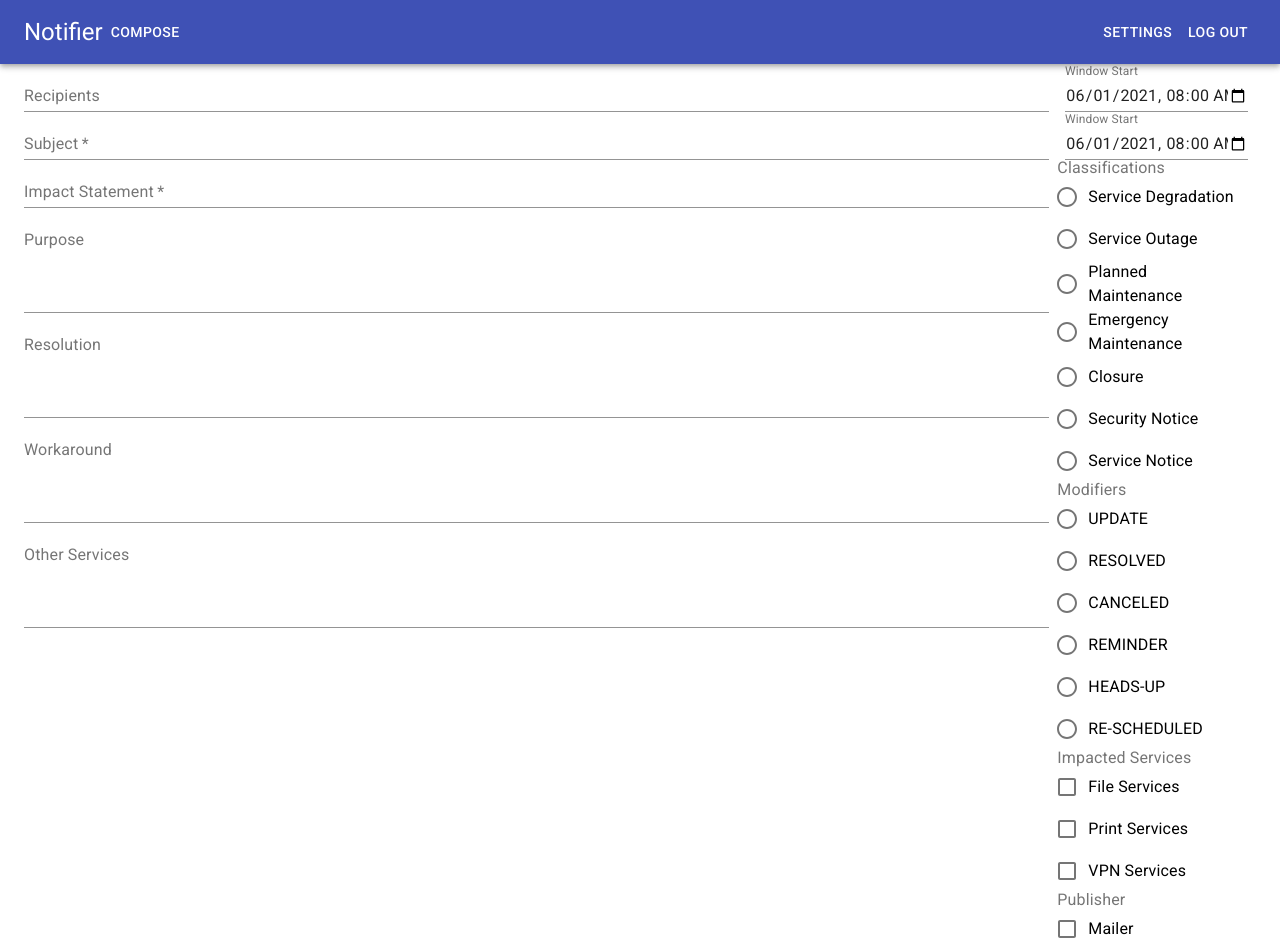
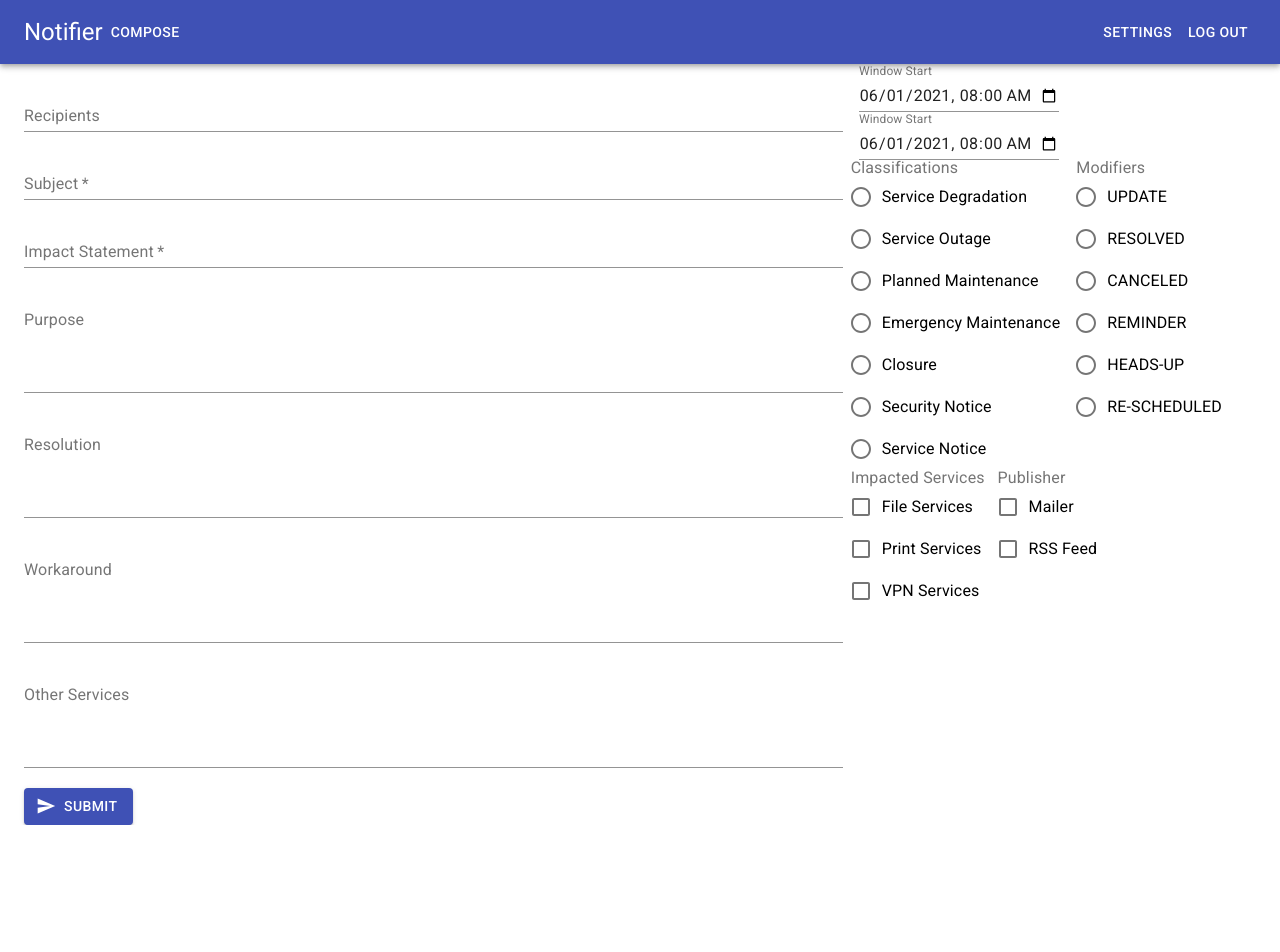
Before and after one commit to jaroldwong/notifier, a React (Create React App) app: page /compose in a window 1280 px wide. Shown: the top 952 px of the page. After the commit the page ends 825 px from the top, so only its background shows below. Built offline with nearby package versions, Linux system fonts and the light colour scheme; data requests are answered from the project's data file.

Commit message:
working radio selects

```diff
--- a/package.json
+++ b/package.json
@@ -4,6 +4,7 @@
   "private": true,
   "dependencies": {
     "@material-ui/core": "^4.11.4",
+    "@material-ui/icons": "^4.11.2",
     "@testing-library/jest-dom": "^5.12.0",
     "@testing-library/react": "^11.2.7",
     "@testing-library/user-event": "^12.8.3",
--- a/src/components/NoticesList.js
+++ b/src/components/NoticesList.js
@@ -1,3 +1,4 @@
+import Container from '@material-ui/core/Container';
 import Table from '@material-ui/core/Table';
 import TableBody from '@material-ui/core/TableBody';
 import TableCell from '@material-ui/core/TableCell';
@@ -13,6 +14,7 @@ const data = [
 
 const NoticesList = () => {
   return (
+    <Container>
       <TableContainer component={Paper}>
         <Table>
           <TableHead>
@@ -35,6 +37,7 @@ const NoticesList = () => {
           </TableBody>
         </Table>
       </TableContainer>
+    </Container>
   );
 };
 
--- a/src/pages/Compose.js
+++ b/src/pages/Compose.js
@@ -1,5 +1,7 @@
 import { useState, useEffect } from 'react';
 import { makeStyles } from '@material-ui/core/styles';
+
+import Button from '@material-ui/core/Button';
 import Checkbox from '@material-ui/core/Checkbox';
 import Container from '@material-ui/core/Container';
 import FormControl from '@material-ui/core/FormControl';
@@ -10,6 +12,7 @@ import Grid from '@material-ui/core/Grid';
 import Radio from '@material-ui/core/Radio';
 import RadioGroup from '@material-ui/core/RadioGroup';
 import TextField from '@material-ui/core/TextField';
+import SendIcon from '@material-ui/icons/Send';
 
 const useStyles = makeStyles((theme) => ({
   container: {
@@ -21,9 +24,21 @@ const useStyles = makeStyles((theme) => ({
     marginRight: theme.spacing(1),
     width: 200,
   },
+  field: {
+    marginTop: 20,
+    marginBottom: 20,
+    display: 'block',
+  },
 }));
 
 const Compose = () => {
+  const classes = useStyles();
+
+  const [formClassification, setFormClassification] = useState('');
+  const [formModifier, setFormModifier] = useState('');
+  const [formServices, setFormServices] = useState([]);
+  const [formPublishers, setFormPublishers] = useState([]);
+
   const [classifications, setClassifications] = useState([]);
   const [modifiers, setModifiers] = useState([]);
   const [impactedServices, setImpactedServices] = useState([]);
@@ -67,8 +82,6 @@ const Compose = () => {
     fetchSettings();
   }, []);
 
-  const classes = useStyles();
-
   const handleImpactedServicesChange = (event) => {
     setImpactedServices((prevState) => {
       return { ...prevState, [event.target.name]: event.target.checked };
@@ -82,40 +95,55 @@ const Compose = () => {
   };
 
   return (
-    <Container maxWidth="lg">
+    <Container m="2">
       <Grid container spacing={1}>
-        <Grid item xs={10}>
-          <form>
-            <TextField label="Recipients" fullWidth></TextField>
-            <TextField label="Subject" fullWidth required></TextField>
+        <Grid item lg={8}>
+          <form noValidate autoComplete="off">
+            <TextField className={classes.field} label="Recipients" fullWidth />
             <TextField
+              className={classes.field}
+              label="Subject"
+              fullWidth
+              required
+            />
+            <TextField
+              className={classes.field}
               label="Impact Statement"
               fullWidth
               multiline
               required
-            ></TextField>
-            <TextField label="Purpose" fullWidth multiline rows="4"></TextField>
+            />
             <TextField
+              className={classes.field}
+              label="Purpose"
+              fullWidth
+              multiline
+              rows="4"
+            />
+            <TextField
+              className={classes.field}
               label="Resolution"
               fullWidth
               multiline
               rows="4"
-            ></TextField>
+            />
             <TextField
+              className={classes.field}
               label="Workaround"
               fullWidth
               multiline
               rows="4"
-            ></TextField>
+            />
             <TextField
+              className={classes.field}
               label="Other Services"
               fullWidth
               multiline
               rows="4"
-            ></TextField>
+            />
           </form>
         </Grid>
-        <Grid item xs={2}>
+        <Grid item lg={4}>
           <form className={classes.container} noValidate>
             <TextField
               id="datetime-local"
@@ -145,7 +173,8 @@ const Compose = () => {
             <RadioGroup
               aria-label="classifications"
               name="classifications"
-              value=""
+              value={formClassification}
+              onChange={(e) => setFormClassification(e.target.value)}
             >
               <FormControlLabel
                 value="degradation"
@@ -186,7 +215,14 @@ const Compose = () => {
           </FormControl>
           <FormControl component="fieldset">
             <FormLabel component="legend">Modifiers</FormLabel>
-            <RadioGroup aria-label="modifiers" name="modifiers" value="">
+            <RadioGroup
+              aria-label="modifiers"
+              name="modifiers"
+              value={formModifier}
+              onChange={(e) => {
+                setFormModifier(e.target.value);
+              }}
+            >
               <FormControlLabel
                 value="update"
                 control={<Radio />}
@@ -281,6 +317,14 @@ const Compose = () => {
           </FormControl>
         </Grid>
       </Grid>
+      <Button
+        type="submit"
+        color="primary"
+        variant="contained"
+        startIcon={<SendIcon />}
+      >
+        Submit
+      </Button>
     </Container>
   );
 };
```
Also changed, not shown: 1 other file (tests, documents, lock files or other folders). Lines whose indentation alone changed are shown as unchanged.
